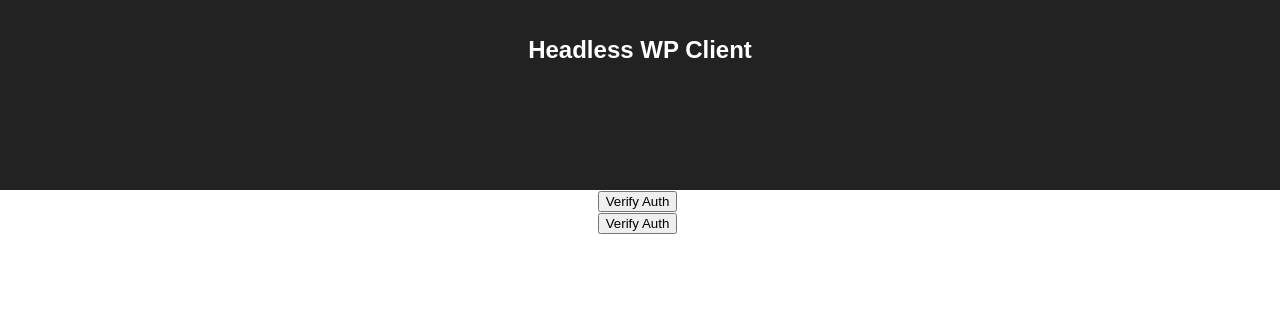
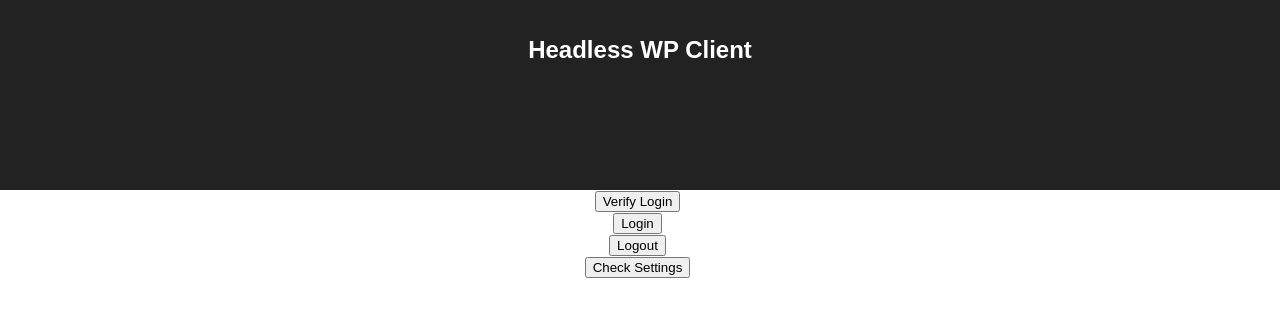
Before and after one commit to tloureiro/headless-wp, a React (Create React App) app in the folder html/front/: page / in a window 1280 px wide. Shown: the top 316 px of the page. Built offline with nearby package versions, Linux system fonts and the light colour scheme; no server answers.

Commit message:
everything except getSettings

```diff
--- a/html/front/src/App.js
+++ b/html/front/src/App.js
@@ -6,9 +6,41 @@ class App extends Component {
   static apiBaseURL = 'https://api.headless.localhost';
 
   state = {
-    isAuthorized: '',
+    verifyLoginMessage: '',
+    loginMessage: '',
+    logoutMessage: '',
+    checkSettingsMessage: '',
   };
-  componentWillMount() {
+
+  verifyLogin = () => {
+    const token = Cookies.get('token');
+
+    if (token) {
+      fetch(`${App.apiBaseURL}/wp-json/jwt-auth/v1/token/validate`, {
+        cache: 'no-cache', // *default, no-cache, reload, force-cache, only-if-cached
+        headers: {
+          'content-type': 'application/json',
+          Authorization: `Bearer ${token}`,
+        },
+        method: 'POST', // *GET, PUT, DELETE, etc.
+        mode: 'cors', // no-cors, *same-origin
+        redirect: 'follow', // *manual, error
+        referrer: 'no-referrer', // *client
+      })
+        .then(response => response.json())
+        .then((json) => {
+          if (json.code === 'jwt_auth_valid_token') {
+            this.setState({ verifyLoginMessage: 'Logged in' });
+          } else {
+            this.setState({ verifyLoginMessage: 'Not logged in' });
+          }
+        });
+    } else {
+      this.setState({ verifyLoginMessage: 'Not logged in' });
+    }
+  };
+
+  login = () => {
     const data = {
       username: 'admin',
       password: 'admin',
@@ -26,47 +58,57 @@ class App extends Component {
       referrer: 'no-referrer', // *client
     }).then(response => response.json())
       .then((json) => {
+        if (json.token) {
+          console.log(json);
           Cookies.set('token', json.token);
-        // fetch('https://api.headless.localhost/wp-json/wp/v2/settings', {
-        //   cache: 'no-cache', // *default, no-cache, reload, force-cache, only-if-cached
-        //   headers: {
-        //     Authorization: `Bearer ${json.token}`,
-        //     'content-type': 'application/json',
-        //   },
-        //   method: 'GET', // *GET, PUT, DELETE, etc.
-        //   mode: 'cors', // no-cors, *same-origin
-        //   redirect: 'follow', // *manual, error
-        //   referrer: 'no-referrer', // *client
-        // }).then(response => response.json());
+          this.setState({
+            verifyLoginMessage: 'Logged in',
+            loginMessage: 'Success',
+          });
+        } else {
+          this.setState({
+            loginMessage: 'Failed',
           });
         }
+      });
+  };
 
-  verifyAuth = () => {
+  logout = () => {
+    const token = Cookies.get('token');
+    Cookies.remove('token');
+
+    if (token) {
+      this.setState({
+        logoutMessage: 'Logged out',
+
+      });
+    } else {
+      this.setState({ logoutMessage: 'You are already logged out' });
+    }
+  };
+
+  checkSettings = () => {
     const token = Cookies.get('token');
 
-    if (token) {
-      fetch(`${App.apiBaseURL}/wp-json/jwt-auth/v1/token/validate`, {
+    fetch('https://api.headless.localhost/wp-json/wp/v2/settings', {
       cache: 'no-cache', // *default, no-cache, reload, force-cache, only-if-cached
       headers: {
+        Authorization: `Bearer ${token}`,
         'content-type': 'application/json',
-          Authorization: `Bearer ${token}`,
       },
-        method: 'POST', // *GET, PUT, DELETE, etc.
+      method: 'GET', // *GET, PUT, DELETE, etc.
       mode: 'cors', // no-cors, *same-origin
       redirect: 'follow', // *manual, error
       referrer: 'no-referrer', // *client
-      })
-        .then(response => response.json())
-        .then((json) => {
-          if (json.code === 'jwt_auth_valid_token') {
-            this.setState({ isAuthorized: 'yes' });
-          } else {
-            this.setState({ isAuthorized: 'no' });
+    }).then((response) => {
+      if (!response.ok) {
+        throw response;
       }
-        });
-    }
-
-
+      return response.json();
+    }).then((json) => {
+      console.log(json);
+    }).catch(error => error.json())
+      .then((jsonError) => { console.log(jsonError); });
   };
 
   render() {
@@ -77,13 +119,23 @@ class App extends Component {
         </header>
         <div className="App-intro">
           <div>
-            <button onClick={this.verifyAuth}>Verify Auth</button>
-            <span>&nbsp;{this.state.isAuthorized}</span>
+            <button onClick={this.verifyLogin}>Verify Login</button>
+            <span>&nbsp;{this.state.verifyLoginMessage}</span>
           </div>
 
           <div>
-            <button onClick={this.verifyAuth}>Verify Auth</button>
-            <span>&nbsp;{this.state.isAuthorized}</span>
+            <button onClick={this.login}>Login</button>
+            <span>&nbsp;{this.state.loginMessage}</span>
+          </div>
+
+          <div>
+            <button onClick={this.logout}>Logout</button>
+            <span>&nbsp;{this.state.logoutMessage}</span>
+          </div>
+
+          <div>
+            <button onClick={this.checkSettings}>Check Settings</button>
+            <span>&nbsp;{this.state.checkSettingsMessage}</span>
           </div>
         </div>
       </div>
```
Also changed, not shown: 1 other file (tests, documents, lock files or other folders). Lines whose indentation alone changed are shown as unchanged.
